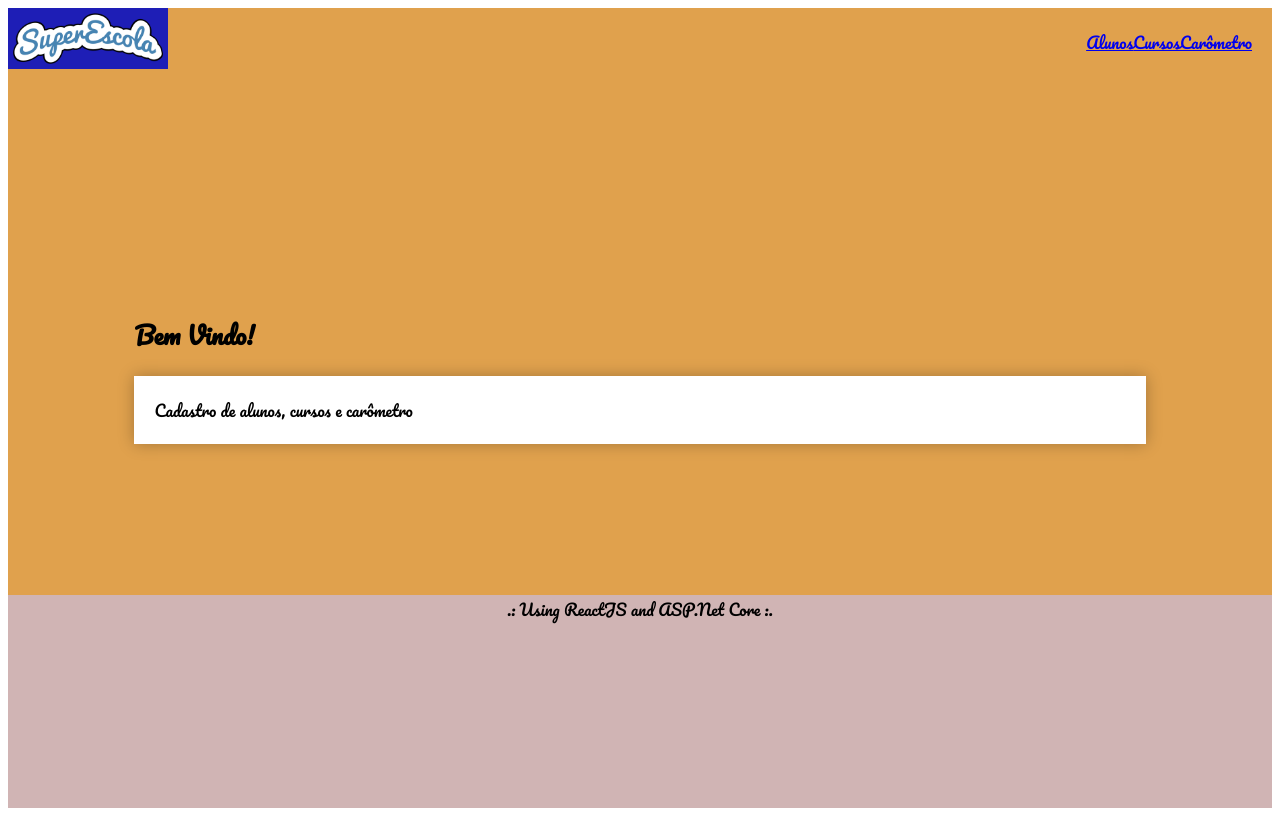
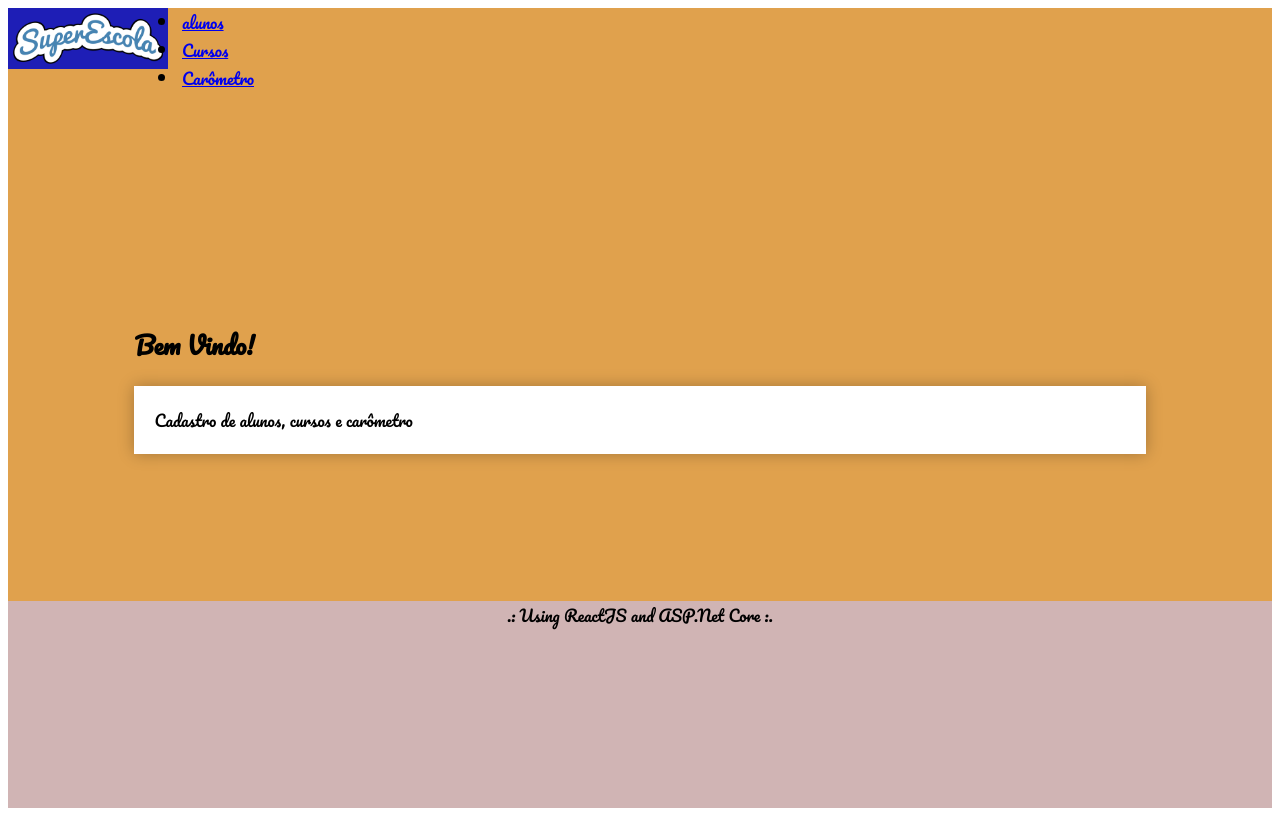
Before and after one commit to lcunha957/DS402_InternetIII, a React (Create React App) app in the folder Proj2-Escola/escola/: page / in a window 1280 px wide. Built offline with nearby package versions, Linux system fonts and the light colour scheme.

Commit message:
mudando o css do menu
;

```diff
--- a/Proj2-Escola/escola/src/App.css
+++ b/Proj2-Escola/escola/src/App.css
@@ -29,7 +29,8 @@
   nav.menu {
    padding: 20px;
    text-align: right;
-   align-items: baseline;
+   display: inline-block;
+   margin-left: 100px;
   }
   div.content {
     grid-area: content;
--- a/Proj2-Escola/escola/src/components/template/Menu.css
+++ b/Proj2-Escola/escola/src/components/template/Menu.css
@@ -15,3 +15,7 @@ nav.menu {
 .menu a:hover {
     color: #538cc6;
 }
+
+.nav-item{
+   margin: 20px;
+}
--- a/Proj2-Escola/escola/src/components/template/Menu.js
+++ b/Proj2-Escola/escola/src/components/template/Menu.js
@@ -1,12 +1,14 @@
 export default function Menu(props) { return (
-  <nav className='menu'>
-      <a href="#/">
-Alunos
-      </a>
-      <a href="#/">
-Cursos
-      </a>
-      <a href="#/">
-Carômetro
-</a> </nav>
+      <nav class="navbar navbar-expand-lg navbar-dark bg-dark">
+      <div class="collapse navbar-collapse justify-content-center" id="navbarNavDropdown">          <li class="nav-item active">
+            <a class="nav-link" href="#"> alunos</a>
+          </li>
+          <li class="nav-item">
+            <a class="nav-link" href="#">Cursos</a>
+          </li>
+          <li class="nav-item">
+            <a class="nav-link" href="#">Carômetro</a>
+          </li>
+          </div>
+  </nav>
 ) }
```
